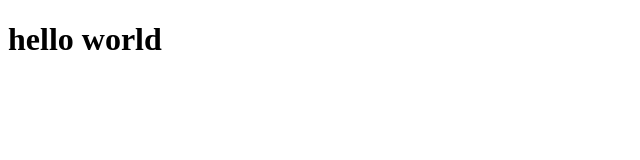
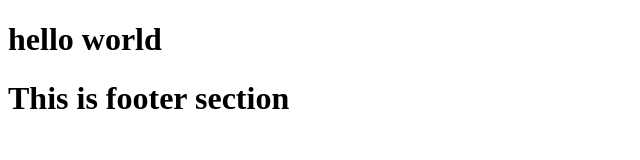
Before and after one commit to freelancerTareq505/education-web, a plain HTML site: page index.html in a window 1280 px wide. Shown: the whole page, without its empty margins (0-640 px from the left). Drawn offline with Linux system fonts and the light colour scheme.

Commit message:
footer section added

```diff
--- a/index.html
+++ b/index.html
@@ -7,5 +7,8 @@
 </head>
 <body>
     <h1> hello world</h1>
+    <footer>
+        <h1>This is footer section</h1>
+    </footer>
 </body>
 </html>
```
